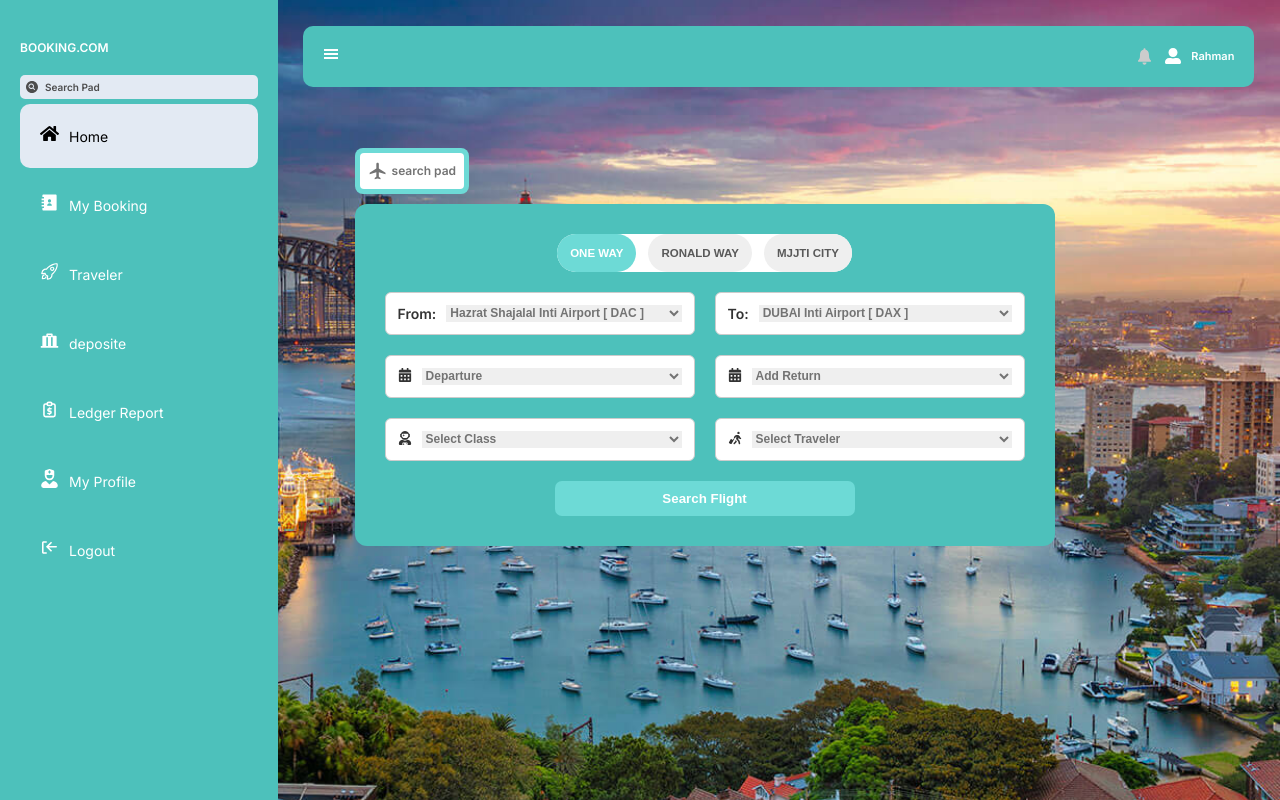
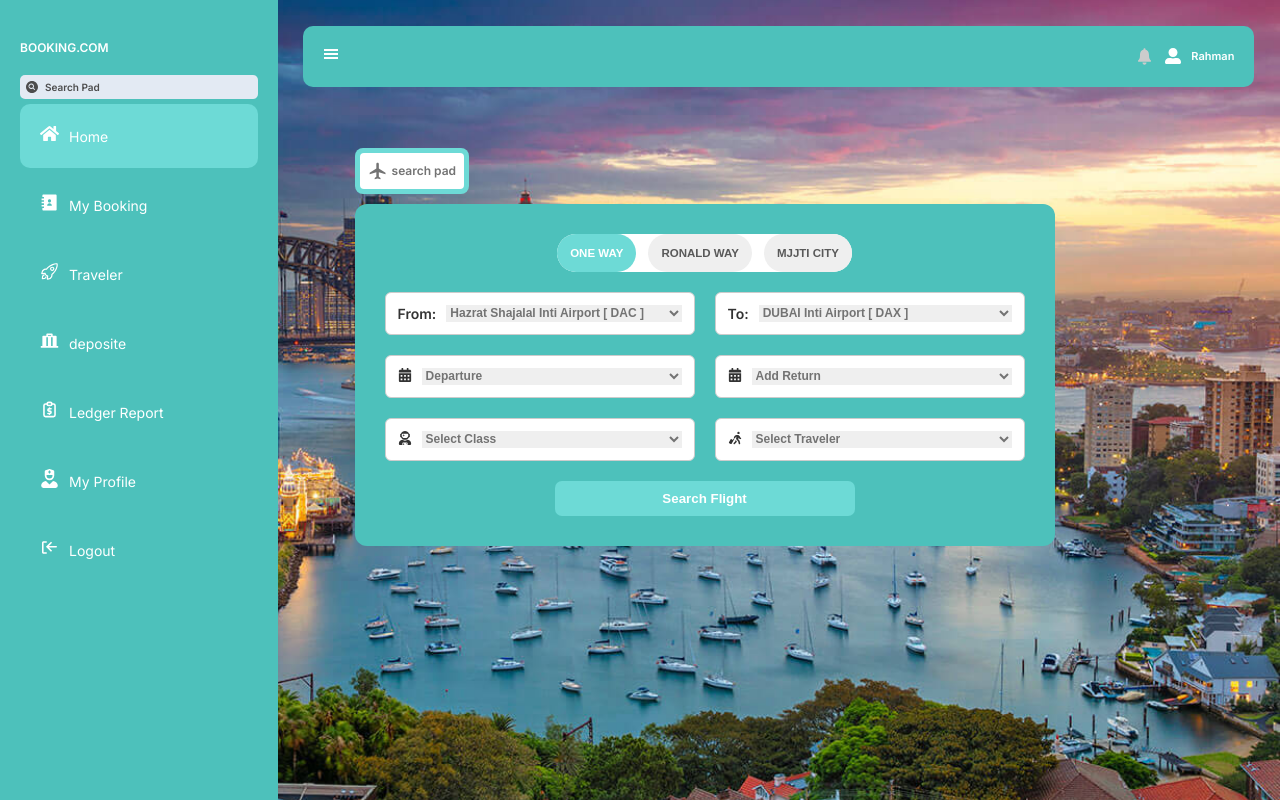
Before and after one commit to rahmanabdur1/task, a Next.js app: page / in a window 1280 px wide. In both pictures the pointer is over the link "Home". Built offline with nearby package versions, Linux system fonts and the light colour scheme.

Commit message:
code updated

```diff
--- a/app/ui/dashboard/sidebar/menuLink/menuLink.module.css
+++ b/app/ui/dashboard/sidebar/menuLink/menuLink.module.css
@@ -10,8 +10,8 @@
 
   .container:hover,
   .active {
-    background-color:#e3eaf3;
-    color: black;
+    background-color:#6ddad6;
+
   }
 
   .container span:nth-child(1){
```
